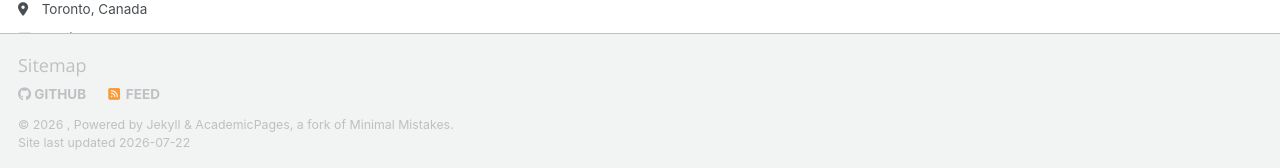
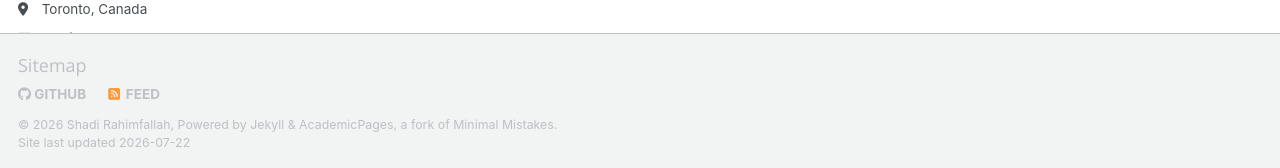
Before and after one commit to ShadiRahimfallah/ShadiRahimfallah.github.io, a Jekyll site: the page built from index.md, in a window 1280 px wide and 900 px high, scrolled down 563 px. Shown: the part 729-897 px from the top of the window. Built offline with Jekyll 4.4.1, drawn with Linux system fonts in a browser that asks for light colours; a script that is not in the unit is left out.

Commit message:
Set site title and enable search functionality
Updated the site title and enabled search features.

```diff
--- a/_config.yml
+++ b/_config.yml
@@ -1,9 +1,14 @@
 # _config.yml (abridged)
 
-title: ""
+title: "Shadi Rahimfallah"
 url: "https://shadirahimfallah.github.io"
 baseurl: ""
 repository: "ShadiRahimfallah/ShadiRahimfallah.github.io"
+
+# Enable site search (magnifying-glass icon, top right)
+search: true
+search_full_content: true
+search_provider: lunr
 
 # Tell Jekyll to build files in /_pages
 include:
```
